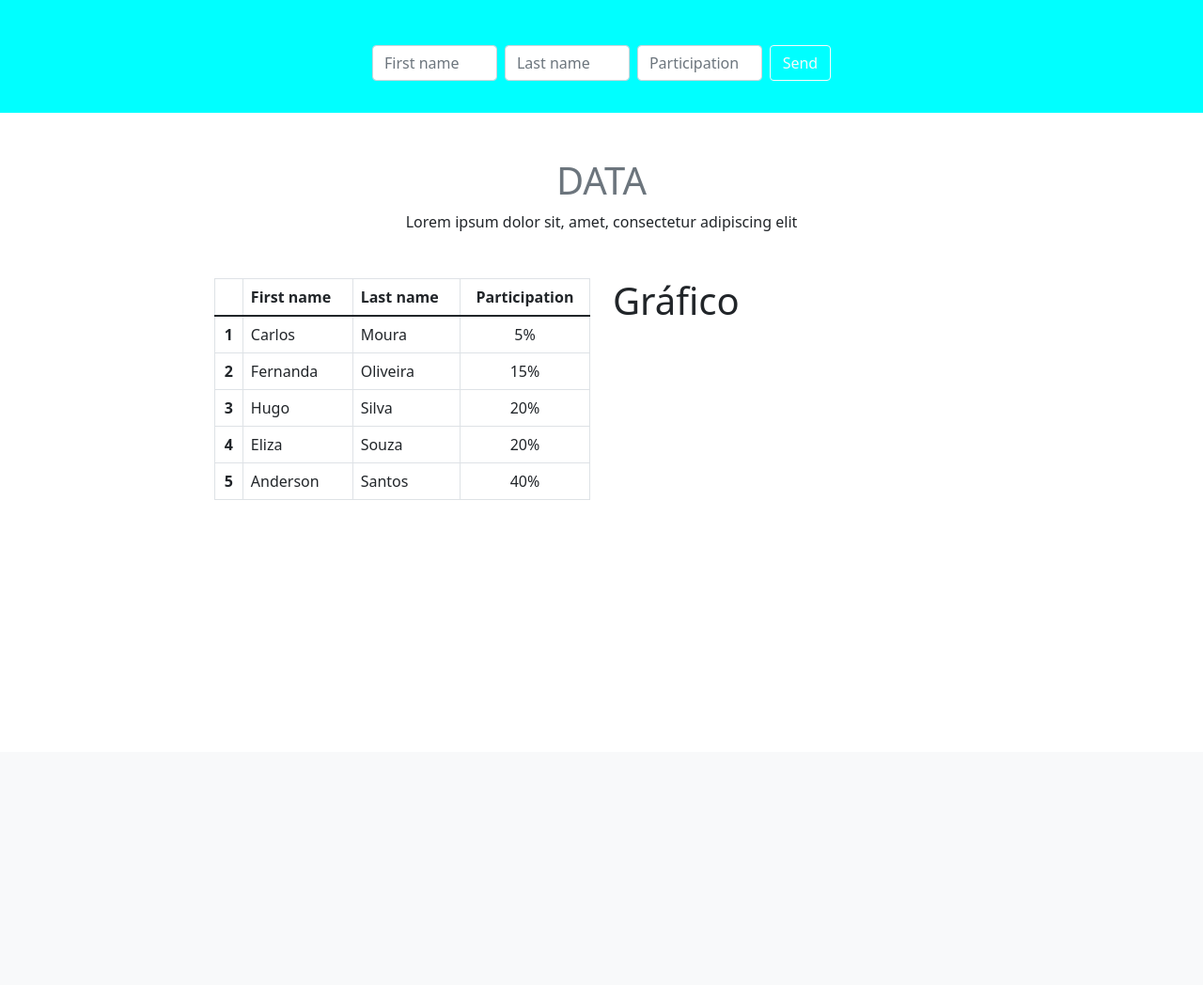
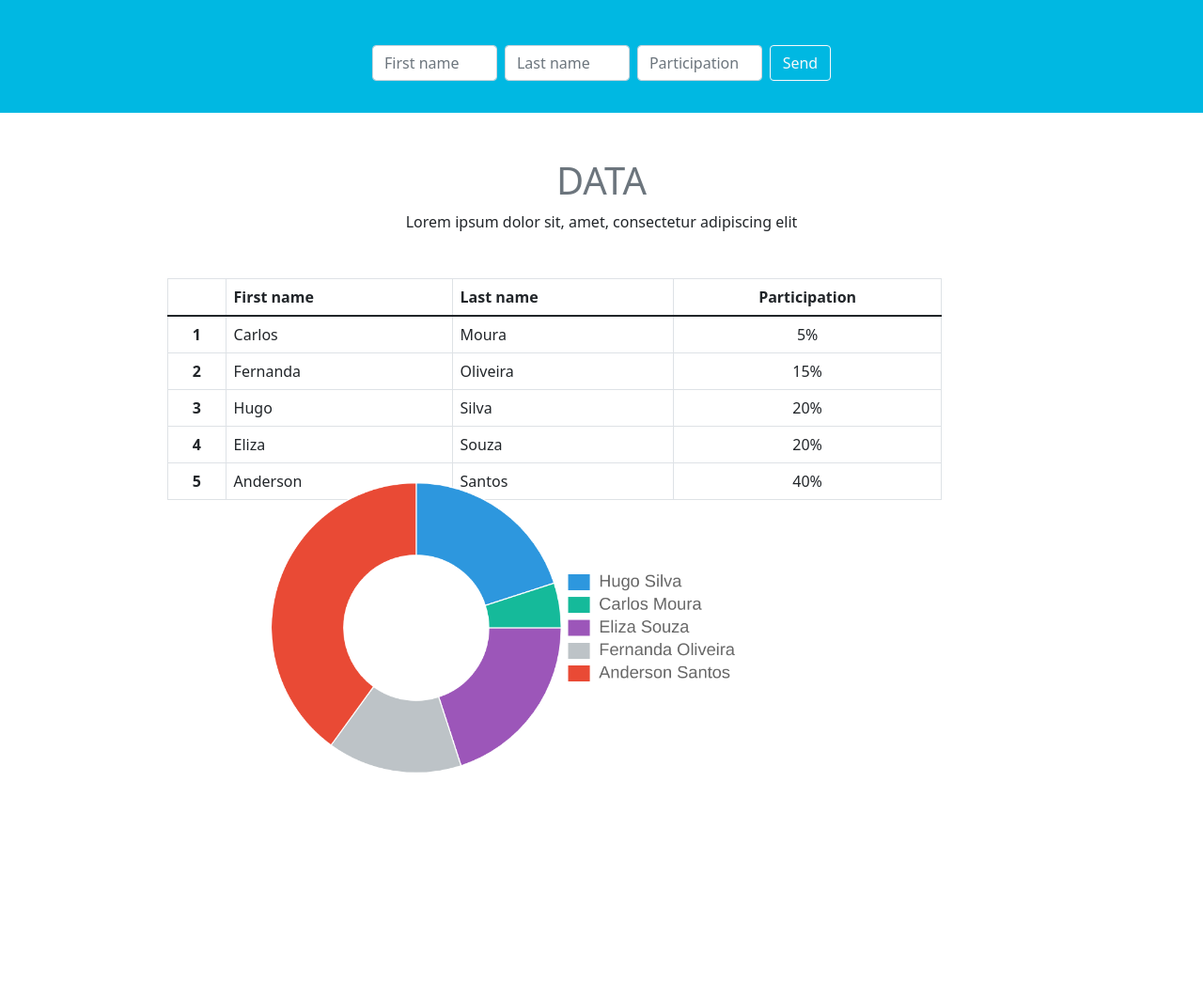
Before and after one commit to guimorone/OnCase-Challenge, a Django app: page / in a window 1280 px wide. Shown: the whole page at 94% size. Before the commit the page ends 532 px from the top, so only its background shows below. Run offline with Django 4.2, Linux system fonts and the light colour scheme; some libraries are stand-ins or nearby versions.

Commit message:
grafico feito, porem ainda ta tudo estático

```diff
--- /dev/null
+++ b/challenge/static/grafico.js
@@ -0,0 +1,45 @@
+const data = {
+    labels: [
+      'Hugo Silva',
+      'Carlos Moura',
+      'Eliza Souza',
+      'Fernanda Oliveira',
+      'Anderson Santos'
+    ],
+    datasets: [{
+      label: 'Participation',
+      data: [20, 5, 20, 15, 40],
+      backgroundColor: [
+        '#2D97DE',
+        '#15BA9A',
+        '#9C56B9',
+        '#BDC3C7',
+        '#E94A35'
+      ],
+      hoverOffset: 4
+    }]
+  };
+const config = {
+    type: 'doughnut',
+    data: data,
+    options: {
+        plugins: {
+            legend: {
+                position: 'right', // posicionar os labels na direita
+                labels: {
+                    font: {
+                        size: 30
+                    }
+                }
+            }
+        },
+        title: {
+            display: false,
+        },
+    }
+};
+
+const myChart = new Chart(
+    document.getElementById('chart'),
+    config
+);
--- a/challenge/static/styles.css
+++ b/challenge/static/styles.css
@@ -6,13 +6,9 @@ p {
     text-align: center;
 }
 
-/* id */
-#top-form {
-    background-color: aqua;
-}
-#title-subtitle {
-    margin-top: 3rem;
-    margin-bottom: 3rem;
+canvas {
+    width: 500px !important;
+    height: 500px !important;
 }
 
 /* class */
@@ -35,3 +31,23 @@ p {
 .btn {
     width: 40%;
 }
+
+/* id */
+#top-form {
+    background-color: #00B8E2;
+}
+#title-subtitle {
+    margin-top: 3rem;
+    margin-bottom: 3rem;
+}
+
+#chart {
+    position: relative;
+    left: 60px;
+    bottom: 130px;
+}
+
+#tabela {
+    position: relative;
+    right: 50px;
+}
--- a/challenge/templates/index.html
+++ b/challenge/templates/index.html
@@ -34,7 +34,7 @@
     <!-- Tabela e Gráfico -->
     <div class="container row chart-table">
         <div class="col">
-            <table class="table table-bordered">
+            <table class="table table-bordered" id="tabela">
                 <thead>
                   <tr>
                     <th scope="col"></th>
@@ -78,13 +78,16 @@
               </table>
         </div>
         <div class="col">
-            <h1>Gráfico</h1>
+            <canvas id="chart"></canvas>
         </div>
     </div>
-
-    <!-- Bootstrap js -->
+    <!-- Bootstrap -->
     <script src="https://cdn.jsdelivr.net/npm/bootstrap@5.1.3/dist/js/bootstrap.bundle.min.js" integrity="sha384-ka7Sk0Gln4gmtz2MlQnikT1wXgYsOg+OMhuP+IlRH9sENBO0LRn5q+8nbTov4+1p" crossorigin="anonymous"></script>
     <script src="https://cdn.jsdelivr.net/npm/@popperjs/core@2.10.2/dist/umd/popper.min.js" integrity="sha384-7+zCNj/IqJ95wo16oMtfsKbZ9ccEh31eOz1HGyDuCQ6wgnyJNSYdrPa03rtR1zdB" crossorigin="anonymous"></script>
     <script src="https://cdn.jsdelivr.net/npm/bootstrap@5.1.3/dist/js/bootstrap.min.js" integrity="sha384-QJHtvGhmr9XOIpI6YVutG+2QOK9T+ZnN4kzFN1RtK3zEFEIsxhlmWl5/YESvpZ13" crossorigin="anonymous"></script>
+    <!-- Chart.js -->
+    <script src="https://cdnjs.cloudflare.com/ajax/libs/Chart.js/3.7.0/chart.min.js" integrity="sha512-TW5s0IT/IppJtu76UbysrBH9Hy/5X41OTAbQuffZFU6lQ1rdcLHzpU5BzVvr/YFykoiMYZVWlr/PX1mDcfM9Qg==" crossorigin="anonymous" referrerpolicy="no-referrer"></script>
+    <script src="{% static 'grafico.js' %}"></script>
+
 </body>
 </html>
```
